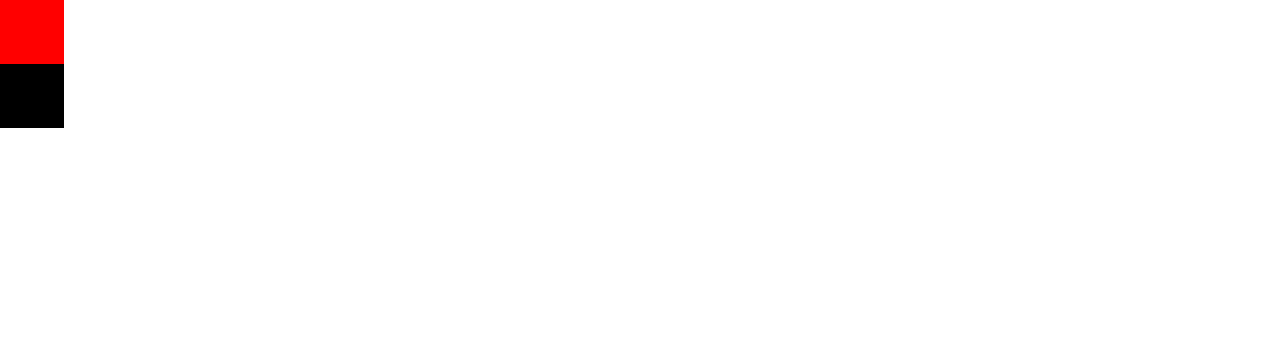
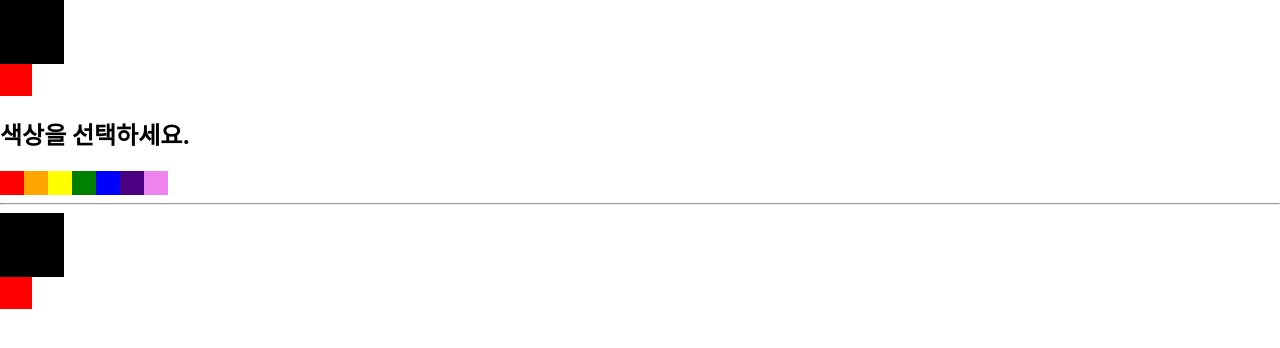
Before and after one commit to K1mYoungMan33/react_redux_1, a React (Create React App) app: page / in a window 1280 px wide. Shown: the top 348 px of the page. Built offline with nearby package versions, Linux system fonts and the light colour scheme.

Commit message:
SelectColors 배치만

```diff
--- a/src/App.js
+++ b/src/App.js
@@ -1,11 +1,17 @@
 import logo from './logo.svg';
 import './App.css';
 import {ColorBox} from "./ColorBox";
-import {ColorContext} from "./color";
+import {ColorContext, ColorProvider} from "./color";
+import {SelectColors} from "./SelectColors";
 
 export const App=()=> <div>
-  <ColorContext.Provider value={{color: 'red'}}>
-      <ColorBox/>
-  </ColorContext.Provider>
-  <ColorBox/>
+    <ColorBox/>
+  {/*<ColorContext.Provider value={ {state:{color: 'red'} }>*/}
+  {/*    <ColorBox/>*/}
+  {/*</ColorContext.Provider>*/}
+    <ColorProvider>
+        <SelectColors/>
+        <ColorBox/>
+    </ColorProvider>
+
 </div>;
--- a/src/ColorBox.js
+++ b/src/ColorBox.js
@@ -1,18 +1,29 @@
-import {ColorContext} from "./color";
+import {ColorConsumer, ColorContext} from "./color";
 
 export const ColorBox=()=>{
     return <>
-            <ColorContext.Consumer>
+            {/*<ColorContext.Consumer>*/}
+        <ColorConsumer>
                 { value =>
                     console.log ( value ) ||
-                <div
+                    <>
+                    <div
                     style={{
                         width: '64px',
                         height: '64px',
-                        background: value.color
+                        background: value.state.color
                     }}
                     />
+                    <div
+                    style={{
+                        width: '32px',
+                        height: '32px',
+                        background: value.state.subColor
+                    }}
+                    />
+                    </>
                 }
-            </ColorContext.Consumer>
+            {/*</ColorContext.Consumer>*/}
+        </ColorConsumer>
     </>
 }
--- /dev/null
+++ b/src/SelectColors.js
@@ -0,0 +1,18 @@
+const colors = [ 'red', 'orange', 'yellow', 'green', 'blue', 'indigo', 'violet' ];
+
+export const SelectColors=()=><div>
+    <h2>색상을 선택하세요.</h2>
+    <div style={ { display: 'flex' }}>
+        { colors.map( color=>
+            <div key={color}
+            style={{
+                background: color,
+                width: '24px',
+                height: '24px',
+                cursor: 'pointer',
+            }}
+            />
+        )}
+    </div>
+    <hr/>
+</div>;
--- a/src/color.js
+++ b/src/color.js
@@ -1,3 +1,30 @@
-import {createContext} from "react";
+import {createContext, useState} from "react";
 
-export const ColorContext = createContext( { color: 'black'} );
+export const ColorContext = createContext({
+    // color: 'black'} );
+    state: {color: 'black', subColor: 'red'},
+    actions: {
+        setColor: () => {
+        },
+        setSubColor: () => {
+        },
+    }
+});
+
+const ColorProvider = ( { children } ) => {
+    const [ color, setColor ] = useState( 'black');
+    const [ subColor, setSubColor ] = useState( 'red');
+
+    const value = {
+        state: { color, subColor },
+        actions: { setColor, setSubColor },
+    };
+
+    return <ColorContext.Provider value={value}>{children}</ColorContext.Provider>;
+};
+
+// const ColorConsumer = ColorContext.Consumer 와 같은 의미
+const { Consumer: ColorConsumer } = ColorContext;
+
+// ColorProvider 와 ColorConsumer 내보내기
+export { ColorProvider, ColorConsumer };
```
